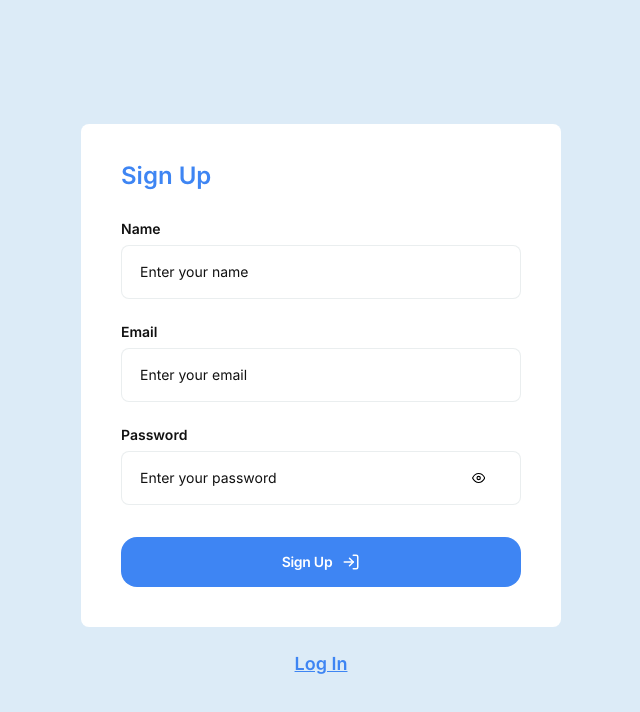
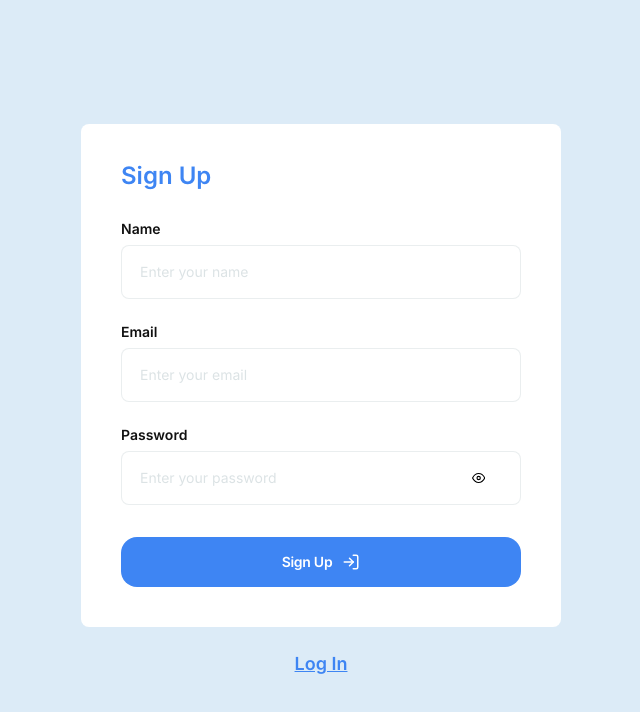
Before and after one commit to IngvarVG76/GooseTrack-with-backend-3.0, a React (Vite) app: page /GooseTrack-with-backend-3.0/register in a window 1280 px wide. Shown: the top 712 px of the page, without its empty margins (319-959 px from the left). Built offline with nearby package versions, Linux system fonts and the light colour scheme.

Commit message:
refactor

```diff
--- a/src/components/LoginForm/LoginForm.jsx
+++ b/src/components/LoginForm/LoginForm.jsx
@@ -157,14 +157,12 @@ const LoginForm = () => {
                           : ''
                       }
                     />
-                    {!formik.errors.password && (
                     <ShowHideButton
                       type="button"
                       onClick={() => setShowPassword((show) => !show)}
                     >
                       {showPassword ? <FiEyeOff /> : <FiEye />}
                     </ShowHideButton>
-                    )}
                   </InputWrapperWithIcon>
                   {formik.touched.password ? (
                     formik.errors.password ? (
--- a/src/components/LoginForm/LoginForm.styled.js
+++ b/src/components/LoginForm/LoginForm.styled.js
@@ -2,7 +2,7 @@ import styled from 'styled-components';
 import { FiLogIn } from 'react-icons/fi';
 import { Link } from 'react-router-dom';
 import { MdErrorOutline } from 'react-icons/md';
-import { IoCheckmarkDoneCircleOutline } from 'react-icons/io5';
+import { AiOutlineCheckCircle } from 'react-icons/ai';
 
 export const Container = styled.div`
   display: flex;
@@ -71,11 +71,10 @@ export const InputWrapper = styled.li`
   flex-direction: column;
 
   Input::placeholder {
-    color: var(--secondary-text-color);
+    color: #dce3e5;
     font-size: 14px;
     font-weight: 400;
     line-height: 18px;
-    background-color: var(--main-background-color);
   }
   @media (min-width: 768px) {
     font-size: 16px;
@@ -89,11 +88,10 @@ export const InputWrapperWithIcon = styled.div`
   gap: 8px;
   position: relative;
   Input::placeholder {
-    color: var(--secondary-text-color);
+    color: #dce3e5;
     font-size: 14px;
     font-weight: 400;
     line-height: 18px;
-    background-color: var(--main-background-color);
   }
 `;
 
@@ -112,11 +110,6 @@ export const Button = styled.button`
   border: none;
   cursor: pointer;
   transition: all 250ms cubic-bezier(0.4, 0, 0.2, 1);
-
-  :hover {
-    color: var(--active-btn-color);
-    box-shadow: 4px 2px 16px 0px rgba(136, 165, 191, 0.48);
-  }
 
   @media screen and (min-width: 375px) {
     width: 287px;
@@ -261,7 +254,7 @@ export const LinkTo = styled(Link)`
   }
 `;
 
-export const SuccessIcon = styled(IoCheckmarkDoneCircleOutline)`
+export const SuccessIcon = styled(AiOutlineCheckCircle)`
   position: absolute;
   right: 12px;
   bottom: 22px;
--- a/src/components/RegisterForm/RegisterForm.jsx
+++ b/src/components/RegisterForm/RegisterForm.jsx
@@ -210,14 +210,12 @@ const RegisterForm = () => {
                           : ''
                       }
                     />
-                    {!formik.errors.password && (
                     <ShowHideButton
                       type="button"
                       onClick={() => setShowPassword((show) => !show)}
                     >
                       {showPassword ? <FiEyeOff /> : <FiEye />}
                     </ShowHideButton>
-                    )}
                   </InputWrapperWithIcon>
                   {formik.touched.password ? (
                     formik.errors.password ? (
--- a/src/components/RegisterForm/RegisterForm.styled.js
+++ b/src/components/RegisterForm/RegisterForm.styled.js
@@ -2,7 +2,7 @@ import styled from 'styled-components';
 import { FiLogIn } from 'react-icons/fi';
 import { Link } from 'react-router-dom';
 import { MdErrorOutline } from 'react-icons/md';
-import { IoCheckmarkDoneCircleOutline } from 'react-icons/io5';
+import { AiOutlineCheckCircle } from 'react-icons/ai';
 
 export const Container = styled.div`
   display: flex;
@@ -71,11 +71,10 @@ export const InputWrapper = styled.li`
   flex-direction: column;
 
   Input::placeholder {
-    color: var(--secondary-text-color);
+    color: #dce3e5;
     font-size: 14px;
     font-weight: 400;
     line-height: 18px;
-    background-color: var(--main-background-color);
   }
   @media (min-width: 768px) {
     font-size: 16px;
@@ -89,11 +88,10 @@ export const InputWrapperWithIcon = styled.div`
   gap: 8px;
   position: relative;
   Input::placeholder {
-    color: var(--secondary-text-color);
+    color: #dce3e5;
     font-size: 14px;
     font-weight: 400;
     line-height: 18px;
-    background-color: var(--main-background-color);
   }
 `;
 
@@ -261,7 +259,7 @@ export const LinkTo = styled(Link)`
   }
 `;
 
-export const SuccessIcon = styled(IoCheckmarkDoneCircleOutline)`
+export const SuccessIcon = styled(AiOutlineCheckCircle)`
   position: absolute;
   right: 12px;
   bottom: 22px;
--- a/src/pages/MainLayout/MainLayout.jsx
+++ b/src/pages/MainLayout/MainLayout.jsx
@@ -18,7 +18,7 @@ const MainLayout = () => {
       : (document.body.style.overflow = 'auto');
   }, [modalOpen]);
 
-  const onClickMenu = () => setNavOpen(true);
+  const onClickMenu = () => setNavOpen(!navOpen);
 
   useEffect(() => {
     navOpen
```
Lines whose indentation alone changed are shown as unchanged.
